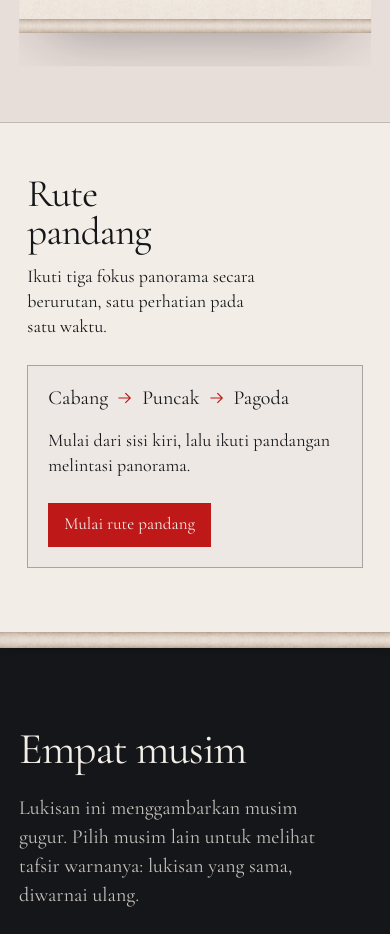
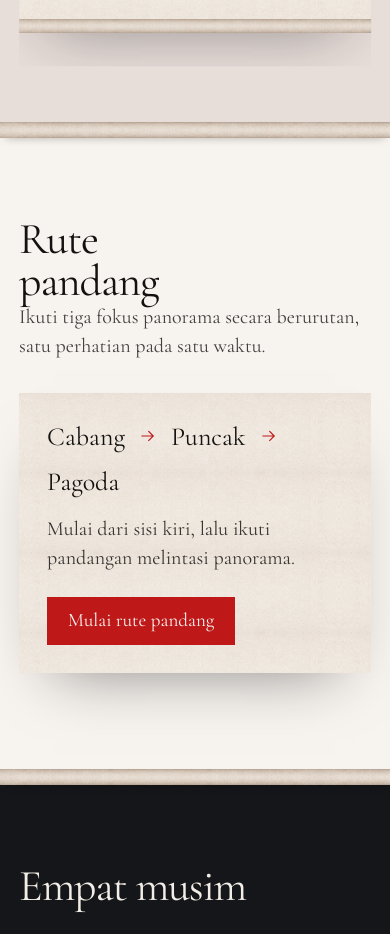
Before and after one commit to Fabverse0/Sakura, a React (Vite) app: page / in a window 390 px wide. Shown: the part 5600-6534 px from the top of the page. Built offline with nearby package versions, Linux system fonts and the light colour scheme; a web font is replaced by a local one.

Commit message:
feat(route): route as a room with a real focus crop that wipes between steps

```diff
--- a/src/sections/GuidedRoute.jsx
+++ b/src/sections/GuidedRoute.jsx
@@ -1,5 +1,5 @@
 import { Icon } from "../components/Icon.jsx";
-import { panoramaArt, panoramaArtSrcSet } from "../data/panorama.js";
+import { panoramaAt } from "../data/panorama.js";
 import { views } from "../data/views.js";
 
 export function GuidedRoute({ route }) {
@@ -8,13 +8,17 @@ export function GuidedRoute({ route }) {
   const isGuidedRouteComplete = route.isComplete;
 
   return (
-    <section className="guided-route" id="rute" aria-labelledby="guided-route-title">
-      <div className="guided-route__inner">
+    <section
+      className="room room--ivory guided-route"
+      id="rute"
+      aria-labelledby="guided-route-title"
+    >
+      <div className="room__inner guided-route__inner">
         <div className="guided-route__intro">
-          <h2 className="guided-route__title" id="guided-route-title">
+          <h2 className="room__title guided-route__title" id="guided-route-title">
             Rute pandang
           </h2>
-          <p className="guided-route__description">
+          <p className="room__lead guided-route__description">
             Ikuti tiga fokus panorama secara berurutan, satu perhatian pada satu waktu.
           </p>
         </div>
@@ -78,17 +82,13 @@ export function GuidedRoute({ route }) {
               role="group"
               aria-labelledby="guided-route-step-title"
             >
-              <img
+              <div
                 className="guided-route__image"
-                src={panoramaArt}
-                srcSet={panoramaArtSrcSet}
-                sizes="(max-width: 700px) 86vw, 34vw"
-                alt=""
                 aria-hidden="true"
-                draggable="false"
-                loading="lazy"
-                decoding="async"
-                style={{ "--focus-origin": guidedView.origin }}
+                style={{
+                  backgroundImage: `url(${panoramaAt(1536)})`,
+                  "--focus-origin": guidedView.origin,
+                }}
               />
               <div className="guided-route__step-content">
                 <p className="guided-route__status" role="status" aria-live="polite" aria-atomic="true">
@@ -106,7 +106,6 @@ export function GuidedRoute({ route }) {
                     </li>
                   ))}
                 </ol>
-                <p className="guided-route__focus">{guidedView.label}</p>
                 <h3
                   className="guided-route__step-title"
                   id="guided-route-step-title"
--- a/src/styles/route.css
+++ b/src/styles/route.css
@@ -1,66 +1,71 @@
-.guided-route {
-  padding: clamp(64px, 8vw, 112px) clamp(24px, 7vw, 120px);
-  border-top: 1px solid color-mix(in srgb, var(--ink) 24%, transparent);
-  background: var(--ivory);
-  color: var(--ink);
+/* Rute pandang: a self-paced walk through the three focuses. */
+.guided-route__inner {
+  display: grid;
+  grid-template-columns: repeat(12, minmax(0, 1fr));
+  align-items: start;
+  gap: 32px;
 }
 
-.guided-route__inner {
-  display: grid;
-  width: min(100%, 1220px);
-  grid-template-columns: minmax(0, 0.72fr) minmax(0, 1.28fr);
-  align-items: start;
-  gap: clamp(36px, 6vw, 88px);
-  margin-inline: auto;
+.guided-route__intro {
+  position: sticky;
+  top: 110px;
+  grid-column: 1 / span 4;
 }
 
 .guided-route__title {
-  max-width: 10ch;
-  margin: 0;
-  font-family: "Cormorant Garamond", Georgia, serif;
-  font-size: clamp(38px, 4.2vw, 64px);
-  font-weight: 600;
-  letter-spacing: -0.025em;
-  line-height: 0.98;
+  max-width: 8ch;
 }
 
 .guided-route__description {
-  max-width: 34ch;
-  margin: 18px 0 0;
-  font-family: "Cormorant Garamond", Georgia, serif;
-  font-size: clamp(18px, 1.5vw, 22px);
-  line-height: 1.4;
+  margin-top: 22px;
 }
 
 .guided-route__panel {
+  position: relative;
+  grid-column: 6 / span 7;
   min-width: 0;
-  padding: clamp(22px, 2.8vw, 40px);
-  border: 1px solid color-mix(in srgb, var(--ink) 32%, transparent);
-  background: var(--paper);
+  padding: clamp(28px, 3vw, 48px);
+  background-color: var(--paper);
+  background-image: url("../../assets/plates/shoji-paper.png");
+  background-size: 320px 80px;
+  color: var(--text-ink);
+  box-shadow: 0 30px 60px -36px rgb(21 22 25 / 55%);
+}
+
+/* Kumiko strip down the panel's left edge, like the shoji wall above */
+.guided-route__panel::before {
+  position: absolute;
+  top: 0;
+  bottom: 0;
+  left: -22px;
+  width: 22px;
+  background-image:
+    repeating-linear-gradient(0deg, transparent 0 19px, rgb(70 52 38 / 70%) 19px 22px),
+    linear-gradient(90deg, rgb(70 52 38 / 70%) 0 3px, transparent 3px);
+  background-color: var(--dusk-snow);
+  content: "";
 }
 
 .guided-route__sequence {
   display: flex;
   flex-wrap: wrap;
   align-items: center;
-  gap: 10px;
+  gap: 14px;
   margin: 0 0 18px;
-  font-family: "Cormorant Garamond", Georgia, serif;
-  font-size: clamp(19px, 1.8vw, 25px);
+  font-size: clamp(26px, 2.2vw, 34px);
   font-weight: 600;
 }
 
 .guided-route__sequence .guided-route__arrow {
   color: var(--maple);
-  font-weight: 400;
 }
 
 .guided-route__prompt {
   max-width: 44ch;
   margin: 0 0 24px;
-  font-family: "Cormorant Garamond", Georgia, serif;
-  font-size: clamp(18px, 1.5vw, 21px);
-  line-height: 1.4;
+  color: color-mix(in srgb, var(--text-ink) 84%, transparent);
+  font-size: var(--type-lead);
+  line-height: 1.45;
 }
 
 .guided-route__button {
@@ -68,13 +73,12 @@
   min-height: 48px;
   align-items: center;
   justify-content: center;
-  padding: 11px 20px;
+  gap: 8px;
+  padding: 10px 20px;
   border: 1px solid var(--maple);
-  font-family: "Cormorant Garamond", Georgia, serif;
-  font-size: 18px;
+  font-size: 19px;
   font-weight: 600;
   line-height: 1.1;
-  text-align: center;
   text-decoration: none;
   transition:
     background-color var(--dur-feedback) ease,
@@ -84,14 +88,12 @@
 
 .guided-route__button--primary {
   background: var(--maple);
-  color: var(--ivory);
-  cursor: pointer;
+  color: var(--action-text);
 }
 
 .guided-route__button--primary:hover {
   border-color: var(--maple-hover);
   background: var(--maple-hover);
-  color: var(--white);
 }
 
 .guided-route__button:active {
@@ -99,80 +101,95 @@
 }
 
 .guided-route__button--quiet {
+  border-color: color-mix(in srgb, currentColor 40%, transparent);
   background: transparent;
-  color: var(--ink);
-  cursor: pointer;
+  color: var(--text-ink);
 }
 
 .guided-route__button--quiet:hover {
-  background: var(--ivory);
+  border-color: var(--maple);
+  background: color-mix(in srgb, var(--maple) 8%, transparent);
 }
 
 .guided-route__step {
   display: grid;
-  grid-template-columns: minmax(120px, 0.78fr) minmax(0, 1.22fr);
+  grid-template-columns: minmax(0, 0.9fr) minmax(0, 1.1fr);
   align-items: center;
-  gap: 18px clamp(20px, 2.4vw, 34px);
+  gap: clamp(24px, 2.6vw, 40px);
 }
 
+/* A real crop: the painting zoomed to the step's focus, morphing between steps */
 .guided-route__image {
-  width: 100%;
-  aspect-ratio: 4 / 3;
-  grid-column: 1;
-  grid-row: 1;
-  object-fit: cover;
-  object-position: var(--focus-origin);
+  aspect-ratio: 4 / 5;
+  background-position: var(--focus-origin);
+  background-repeat: no-repeat;
+  background-size: 360%;
+  box-shadow: 0 0 0 10px var(--rail-base);
+  view-transition-name: route-crop;
 }
 
 .guided-route__step-content {
   min-width: 0;
-  grid-column: 2;
 }
 
 .guided-route__status {
-  margin: 0 0 14px;
+  margin: 0 0 16px;
   color: var(--maple);
-  font-size: 16px;
+  font-size: var(--type-label);
   font-weight: 600;
-  font-variant-numeric: tabular-nums;
+  font-variant-numeric: lining-nums tabular-nums;
 }
 
 .guided-route__progress {
   display: grid;
   grid-template-columns: repeat(3, minmax(0, 1fr));
   gap: 10px;
-  margin: 0 0 24px;
+  margin: 0 0 26px;
   padding: 0;
   list-style: none;
 }
 
 .guided-route__progress-step {
-  padding-top: 8px;
-  border-top: 1px solid color-mix(in srgb, var(--ink) 35%, transparent);
-  color: color-mix(in srgb, var(--ink) 72%, var(--paper));
-  font-size: 15px;
-  line-height: 1.2;
+  position: relative;
+  padding-top: 10px;
+  color: color-mix(in srgb, var(--text-ink) 60%, transparent);
+  font-size: 17px;
+}
+
+.guided-route__progress-step::before {
+  position: absolute;
+  inset: 0 0 auto;
+  height: 2px;
+  background: color-mix(in srgb, var(--text-ink) 25%, transparent);
+  content: "";
+}
+
+.guided-route__progress-step::after {
+  position: absolute;
+  inset: 0 0 auto;
+  height: 2px;
+  background: var(--maple);
+  content: "";
+  transform: scaleX(0);
+  transform-origin: left;
+  transition: transform var(--dur-layout) var(--ease-out);
 }
 
 .guided-route__progress-step[data-complete="true"],
 .guided-route__progress-step[aria-current="step"] {
-  border-color: var(--maple);
-  color: var(--ink);
+  color: var(--text-ink);
   font-weight: 600;
 }
 
-.guided-route__focus {
-  margin: 0 0 4px;
-  color: var(--maple);
-  font-size: 16px;
-  font-weight: 600;
+.guided-route__progress-step[data-complete="true"]::after,
+.guided-route__progress-step[aria-current="step"]::after {
+  transform: scaleX(1);
 }
 
 .guided-route__step-title {
   max-width: 14ch;
-  margin: 0 0 12px;
-  font-family: "Cormorant Garamond", Georgia, serif;
-  font-size: clamp(30px, 3vw, 40px);
+  margin: 0 0 14px;
+  font-size: clamp(34px, 3vw, 48px);
   font-weight: 600;
   letter-spacing: -0.02em;
   line-height: 1;
@@ -183,97 +200,37 @@
   flex-wrap: wrap;
   align-items: center;
   gap: 10px;
-  margin-top: 26px;
+  margin-top: 28px;
 }
 
 .guided-route__completion .guided-route__status {
   margin-top: 16px;
 }
 
+::view-transition-old(route-crop) {
+  animation: note-out var(--dur-layout) var(--ease-in-out) both;
+}
+
+::view-transition-new(route-crop) {
+  animation: season-wipe var(--dur-focal) var(--ease-slide) both;
+}
 
 @media (max-width: 1100px) {
-  .guided-route {
-    padding: 64px clamp(24px, 6vw, 76px) 76px;
+  .guided-route__intro,
+  .guided-route__panel {
+    position: static;
+    grid-column: 1 / -1;
   }
 
-  .guided-route__inner {
-    grid-template-columns: minmax(0, 0.72fr) minmax(0, 1.28fr);
-    gap: clamp(24px, 4vw, 48px);
-  }
-
-  .guided-route__panel {
-    padding: 22px;
-  }
-
-  .guided-route__step {
-    grid-template-columns: minmax(100px, 0.72fr) minmax(0, 1.28fr);
-    gap: 16px;
-  }
-
-  .guided-route__progress {
-    gap: 7px;
-  }
-
-  .guided-route__progress-step {
-    font-size: 14px;
-  }
-}
-
-@media (max-width: 700px) {
-  .guided-route {
-    padding: 52px 7% 64px;
-  }
-
-  .guided-route__inner {
-    grid-template-columns: 1fr;
-    gap: 26px;
-  }
-
-  .guided-route__title {
-    font-size: clamp(36px, 10vw, 44px);
-  }
-
-  .guided-route__description {
-    margin-top: 12px;
-    font-size: 18px;
-  }
-
-  .guided-route__panel {
-    padding: 20px;
-  }
-
-  .guided-route__sequence {
-    gap: 8px;
-    font-size: 20px;
+  .guided-route__panel::before {
+    display: none;
   }
 
   .guided-route__step {
     grid-template-columns: 1fr;
-    gap: 22px;
-  }
-
-  .guided-route__image,
-  .guided-route__step-content {
-    grid-column: 1;
-    grid-row: auto;
   }
 
   .guided-route__image {
-    aspect-ratio: 16 / 10;
-  }
-
-  .guided-route__step-title {
-    font-size: 34px;
-  }
-
-  .guided-route__actions {
-    gap: 8px;
-    margin-top: 22px;
-  }
-
-  .guided-route__button {
-    min-height: 44px;
-    padding: 10px 15px;
-    font-size: 17px;
+    aspect-ratio: 16 / 9;
   }
 }
```
